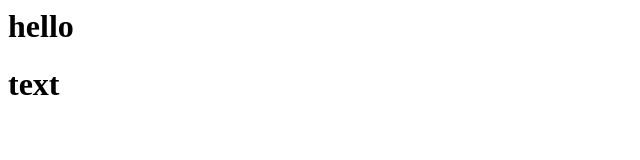
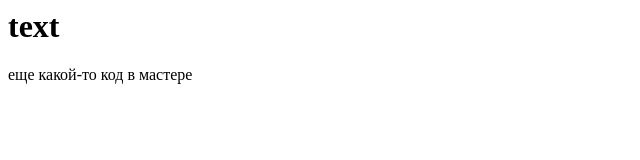
Before and after one commit to AndreyGorelik/git3, a plain HTML site: page index.html in a window 1280 px wide. Shown: the whole page, without its empty margins (0-640 px from the left). Drawn offline with Linux system fonts and the light colour scheme.

Commit message:
master changes

```diff
--- a/index.html
+++ b/index.html
@@ -1,2 +1,3 @@
-<h1>hello</h1>
+
 <h1>text</h1>
+<p>еще какой-то код в мастере</p>
```
